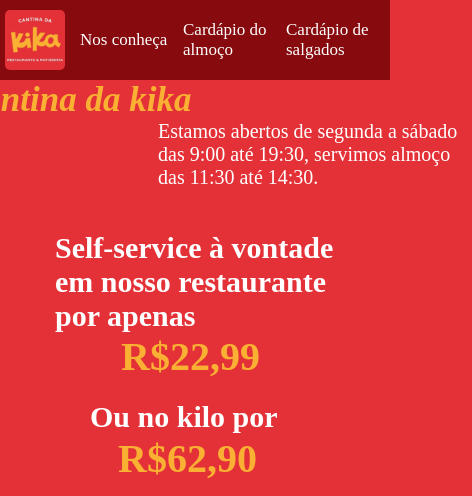
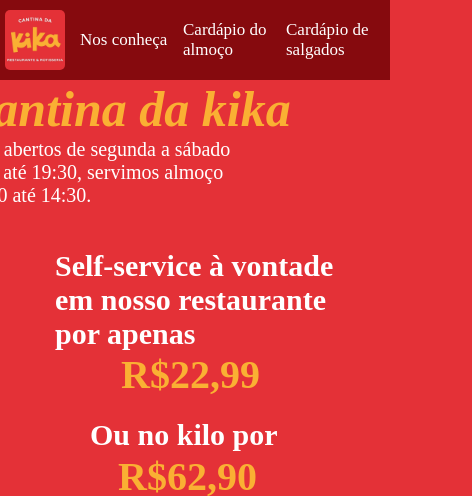
Before and after one commit to KaueSverberi/Site-Cantina-da-Kika, a plain HTML site: page index.html in a window 390 px wide. Shown: the top 496 px of the page, 472 px wide, since content can reach past the window. Drawn offline with Linux system fonts and the light colour scheme.

Commit message:
mudança na responsividade

```diff
--- a/styles.css
+++ b/styles.css
@@ -1167,15 +1167,13 @@ footer a{
         color: #FAB033;
         margin-top: 10px;
         margin-left: calc(50% - 235px);
-        font-size: 35px;
-        font-style: italic;
     }
 
     .cantina p{
         color: white;
         font-size: 20px;
         width: 314px;
-        margin-left: calc(50vh - 264px);
+        margin-left: calc(50% - 264px);
     }
 
     .a-vontade{
```
